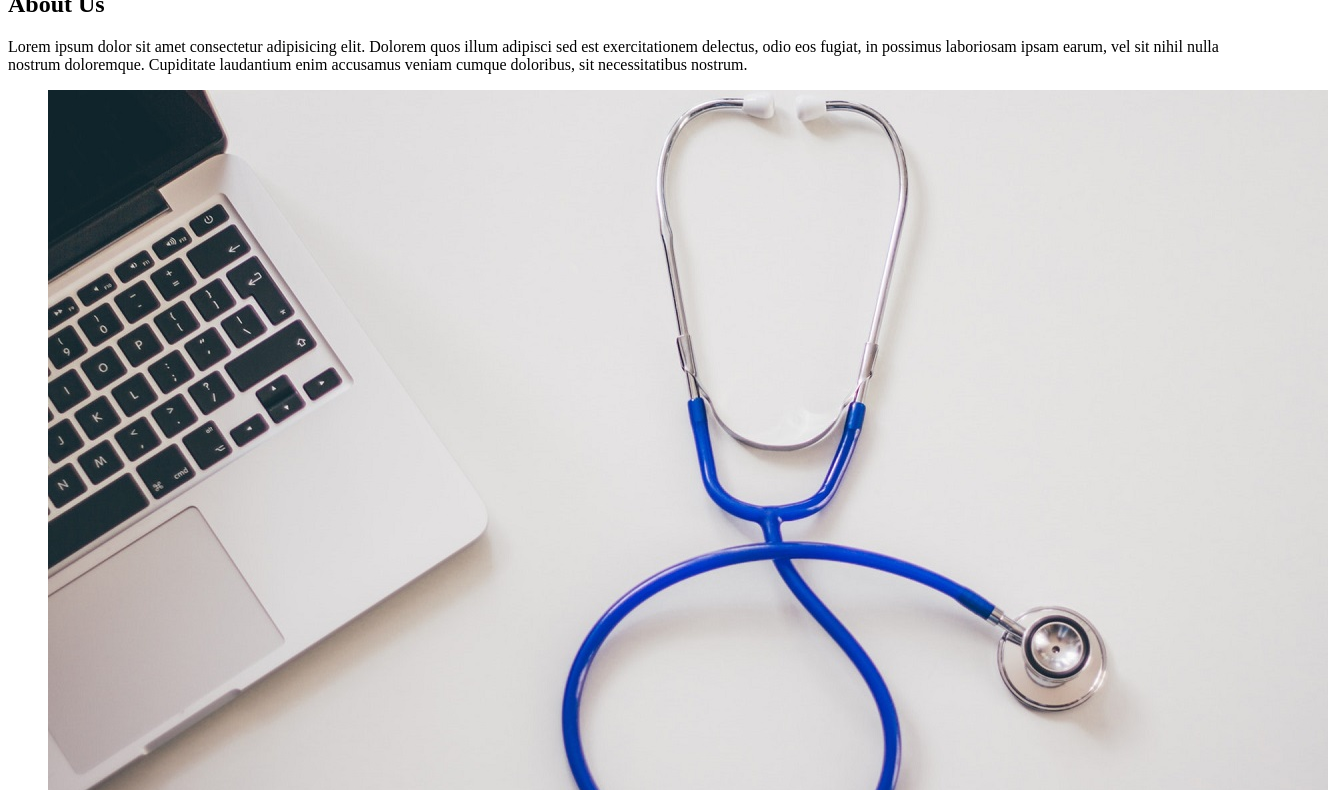
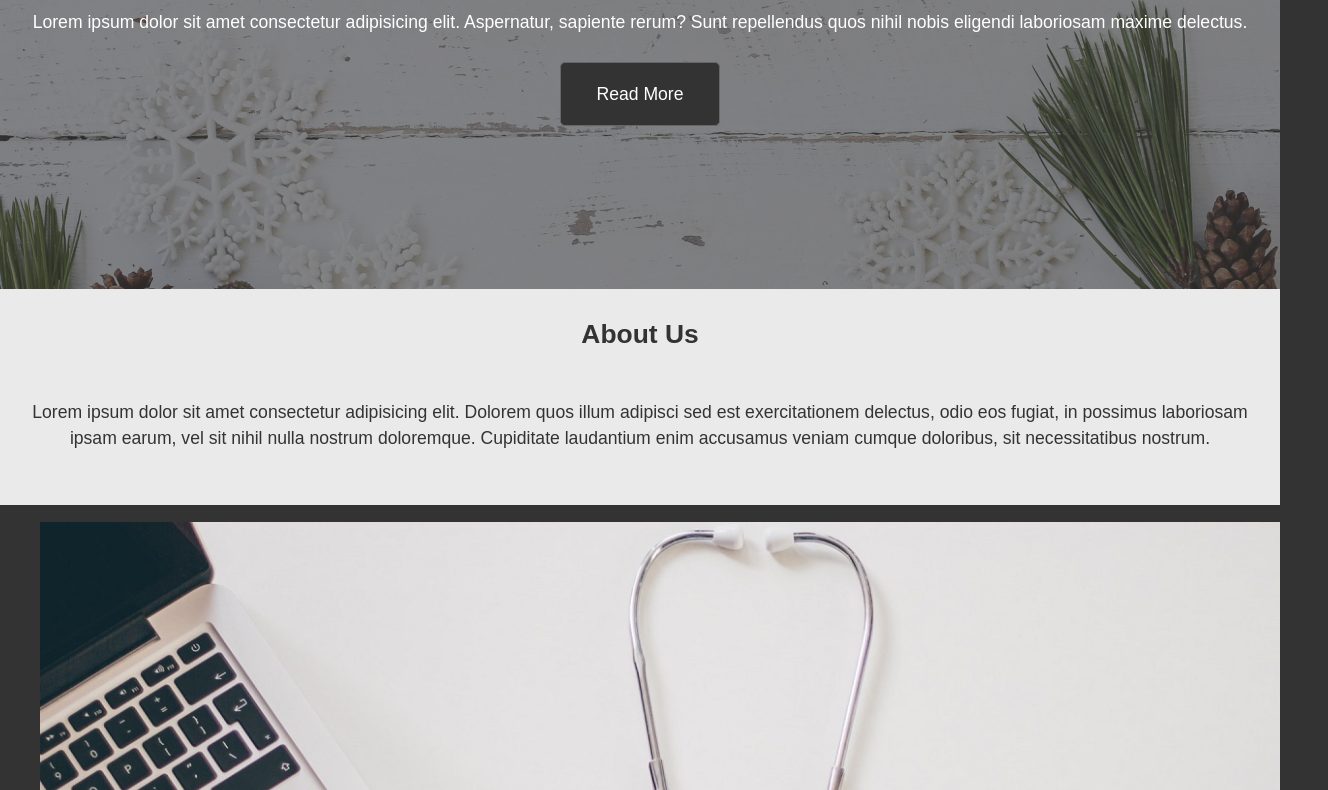
Before and after one commit to EightBitDev/projects, a plain HTML site: page EightBitServices/index.html in a window 1280 px wide. Shown: the part 161-951 px from the top of the page, 1328 px wide, since content can reach past the window. Drawn offline with Linux system fonts and the light colour scheme.

Commit message:
page update

```diff
--- a/EightBitServices/css/style.css
+++ b/EightBitServices/css/style.css
@@ -1,3 +1,80 @@
+/*Core Styles*/
+
 body{
+  margin:0;
+  font-family: arial, helvetica, sans-serif;
+  background: #333;
+  color: #fff;
+  font-size: 1.1em;
+  line-height: 1.5;
+  text-align: center;
+}
 
+img{
+  display: block;
+  width: 100%;
+  height: auto;
 }
+
+h1, h2, h3{
+  margin: 0;
+  padding: 1em 0;
+}
+
+p{
+  margin: 0;
+  padding: 1em 0;
+}
+
+.btn{
+  display: inline-block;
+  background: #333;
+  color: #fff;
+  text-decoration: none;
+  padding: 1em 2em;
+  border: 1px solid #666;
+  border-radius: 5px;
+  margin: .5em 0;
+}
+
+.btn:hover{
+  background: #eaeaea;
+  color: #333;
+}
+
+/*Header Showcase*/
+#showcase{
+  min-height: 450px;
+  color: #fff;
+  text-align: center;
+}
+
+#showcase .bg-image{
+  position: absolute;
+  background-image: url("../images/christmasHeader.jpeg");
+  background-color: #fff;
+  background-position: center;
+  background-repeat: no-repeat;
+  background-size: cover;
+  width: 100%;
+  height: 450px;
+  z-index: -1;
+  opacity: 0.4;
+}
+
+#showcase h1{
+  padding-top: 100px;
+  padding-bottom: 0;
+}
+
+#showcase .content-wrap,
+#section-a .content-wrap{
+  padding: 0 1.5em;
+}
+
+/*Section A*/
+#section-a{
+  background: #eaeaea;
+  color: #333;
+  padding-bottom: 2em;
+}
--- a/EightBitServices/index.html
+++ b/EightBitServices/index.html
@@ -11,9 +11,11 @@
   <!-- Header Showcase -->
   <header id="showcase" class="grid">
     <div class="bg-image"></div>
+    <div class="content-wrap">
     <h1>Welcome to 8-bit Services</h1>
     <p>Lorem ipsum dolor sit amet consectetur adipisicing elit. Aspernatur, sapiente rerum? Sunt repellendus quos nihil nobis eligendi laboriosam maxime delectus.</p>
     <a href="#section-b" class="btn">Read More</a>
+    </div>
   </header>
 
   <!-- Main Area -->
@@ -58,7 +60,34 @@
         </li>
       </ul>
     </section>
+
+    <!-- Section C -->
+    <section id="section-c" class="grid">
+      <div class="content-wrap">
+        <h2 class="content-title">We handle all of your digital needs</h2>
+        <p>Lorem ipsum dolor, sit amet consectetur adipisicing elit. Earum iste, obcaecati assumenda sapiente ipsam temporibus fugit maiores officiis illo soluta magnam culpa ex, perferendis, nobis accusamus similique quibusdam quos nemo voluptatum impedit commodi dignissimos reprehenderit sed. Nulla eum labore animi!</p>
+      </div>
+    </section>
+
+    <!-- Section D -->
+    <section id="section-d" class="grid">
+      <div class="box">
+        <h2 class="content-title">Contact Us</h2>
+        <p>Lorem ipsum dolor sit amet consectetur, adipisicing elit. Quidem facere voluptate necessitatibus vero aspernatur vitae expedita nisi nesciunt a cupiditate.</p>
+        <p>contact@email.com</p>
+      </div>
+      <div class="box">
+        <h2 class="content-title">About Our Company</h2>
+        <p>Lorem ipsum dolor sit amet consectetur adipisicing elit. Sit molestiae recusandae adipisci ipsam earum, porro, dolor quidem debitis dignissimos omnis odio, cupiditate voluptate magnam nisi minus tempore suscipit beatae excepturi.</p>
+      </div>
+    </section>
   </main>
+
+<!-- Footer -->
+<footer id="main-footer" class="grid">
+  <div>8-bit Services</div>
+  <div>Project By: Michael Beerens</div>
+</footer>
 
 </body>
 </html>
```
